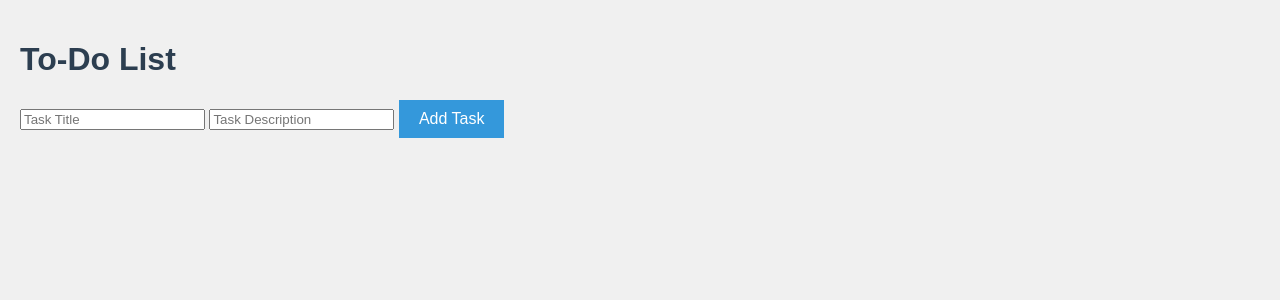
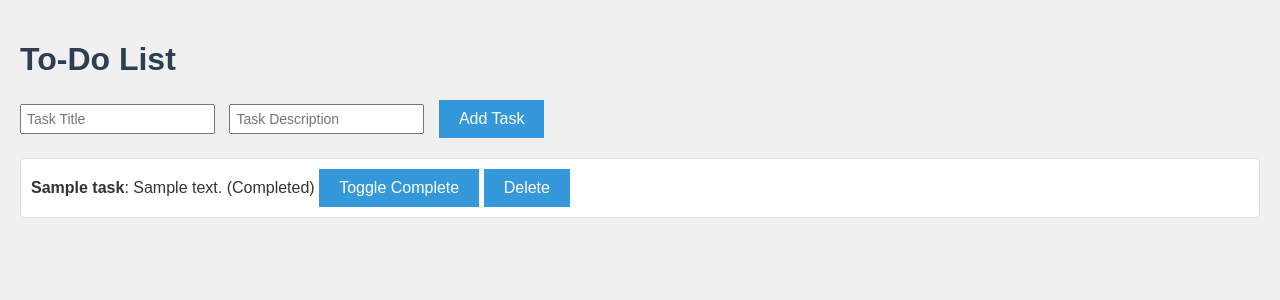
Before and after one commit to krzysztof-durski/todolist, a Flask app: page / in a window 1280 px wide. Shown: the top 300 px of the page. Run offline with Flask 3, Linux system fonts and the light colour scheme; tables that the repository leaves empty hold one stand-in row (values such as "Sample post").

Commit message:
do routes

```diff
--- a/app/app.py
+++ b/app/app.py
@@ -1,11 +1,24 @@
-from flask import Flask, redirect, url_for, render_template
+from flask import Flask, redirect, request, url_for, render_template
+from flask_sqlalchemy import SQLAlchemy
 app = Flask(__name__)
 app.config.from_object('app.config')
 
-tasks=[]
+db = SQLAlchemy(app)
+
+class Task(db.Model):
+    id = db.Column(db.Integer, primary_key=True)
+    title = db.Column(db.String(100), nullable=False)
+    description = db.Column(db.String(200), nullable=True)
+    completed = db.Column(db.Boolean, default=False)
+
+with app.app_context():
+    db.create_all()
+
+tasks = []
 
 @app.route('/')
 def index():
+    tasks = Task.query.all()  # Fetch all tasks from the database
     return render_template('index.html', tasks=tasks)
 
 @app.route('/add', methods=['POST'])
@@ -13,17 +26,23 @@ def add_task():
     title = request.form.get('title')
     description = request.form.get('description')
     if title:
-        tasks.append({'title': title, 'description': description, 'completed': False})
+        new_task = Task(title=title, description=description)
+        db.session.add(new_task)  # Add the new task to the database
+        db.session.commit()       # Save changes
     return redirect('/')
 
-@app.route('/update/<int:task_id>', methods=['UPDATE'])
+@app.route('/update/<int:task_id>', methods=['POST'])
 def update_task(task_id):
-    if 0 <= task_id < len(tasks):
-        tasks[task_id]['completed'] = not tasks[task_id]['completed']
+    task = Task.query.get(task_id)  # Fetch the task by ID
+    if task:
+        task.completed = not task.completed
+        db.session.commit()  # Save changes
     return redirect('/')
 
-@app.route('/delete/<int:task_id>', methods=['DELETE'])
+@app.route('/delete/<int:task_id>', methods=['POST'])
 def delete_task(task_id):
-    if 0 <= task_id < len(tasks):
-        tasks.pop(task_id)
+    task = Task.query.get(task_id)  # Fetch the task by ID
+    if task:
+        db.session.delete(task)  # Delete the task from the database
+        db.session.commit()      # Save changes
     return redirect('/')
--- a/app/config.py
+++ b/app/config.py
@@ -1,3 +1,8 @@
 from dotenv import load_dotenv
+import os
 
 load_dotenv()
+
+BASE_DIR = os.path.abspath(os.path.dirname(__file__))
+SQLALCHEMY_DATABASE_URI = f"sqlite:///{os.path.join(BASE_DIR, 'tasks.db')}"
+SQLALCHEMY_TRACK_MODIFICATIONS = False
--- a/app/static/css/main.css
+++ b/app/static/css/main.css
@@ -5,9 +5,21 @@ body {
   padding: 20px;
   color: #333;
 }
+
 h1 {
   color: #2c3e50;
 }
+
+form {
+  margin-bottom: 20px;
+}
+
+input {
+  margin-right: 10px;
+  padding: 5px;
+  font-size: 14px;
+}
+
 button {
   background-color: #3498db;
   color: white;
@@ -16,6 +28,20 @@ button {
   cursor: pointer;
   font-size: 16px;
 }
+
 button:hover {
   background-color: #2980b9;
 }
+
+ul {
+  list-style-type: none;
+  padding: 0;
+}
+
+li {
+  margin-bottom: 10px;
+  padding: 10px;
+  background: #fff;
+  border: 1px solid #ddd;
+  border-radius: 5px;
+}
--- a/app/templates/index.html
+++ b/app/templates/index.html
@@ -1,20 +1,17 @@
 <!DOCTYPE html>
 <html lang="en">
   <head>
-    {% block head %}
     <meta charset="UTF-8" />
-    <meta http-equiv="X-UA-Compatible" content="IE=edge" />
     <meta name="viewport" content="width=device-width, initial-scale=1.0" />
-    <title>{% block title %}To-Do List{% endblock %}</title>
+    <title>To-Do List</title>
     <link
       rel="stylesheet"
       href="{{ url_for('static', filename='css/main.css') }}"
     />
-    {% endblock %}
   </head>
   <body>
     <h1>To-Do List</h1>
-    <form action="/create" method="post">
+    <form action="/add" method="POST">
       <input type="text" name="title" placeholder="Task Title" required />
       <input type="text" name="description" placeholder="Task Description" />
       <button type="submit">Add Task</button>
@@ -26,9 +23,20 @@
         task.completed %}
         <span>(Completed)</span>
         {% endif %}
-        <a href="/toggle/{{ task.id }}">Toggle Complete</a>
-        <a href="/update/{{ task.id }}">Edit</a>
-        <a href="/delete/{{ task.id }}">Delete</a>
+        <form
+          action="/update/{{ task.id }}"
+          method="POST"
+          style="display: inline"
+        >
+          <button type="submit">Toggle Complete</button>
+        </form>
+        <form
+          action="/delete/{{ task.id }}"
+          method="POST"
+          style="display: inline"
+        >
+          <button type="submit">Delete</button>
+        </form>
       </li>
       {% endfor %}
     </ul>
--- a/requirements.txt
+++ b/requirements.txt
@@ -4,5 +4,7 @@ Flask==3.1.0
 itsdangerous==2.2.0
 Jinja2==3.1.6
 MarkupSafe==3.0.2
+psycopg2-binary==2.9.10
 python-dotenv==1.1.0
 Werkzeug==3.1.3
+Flask-SQLAlchemy==3.0.5
```
Also changed, not shown: README.md, app/tasks.db (added).
